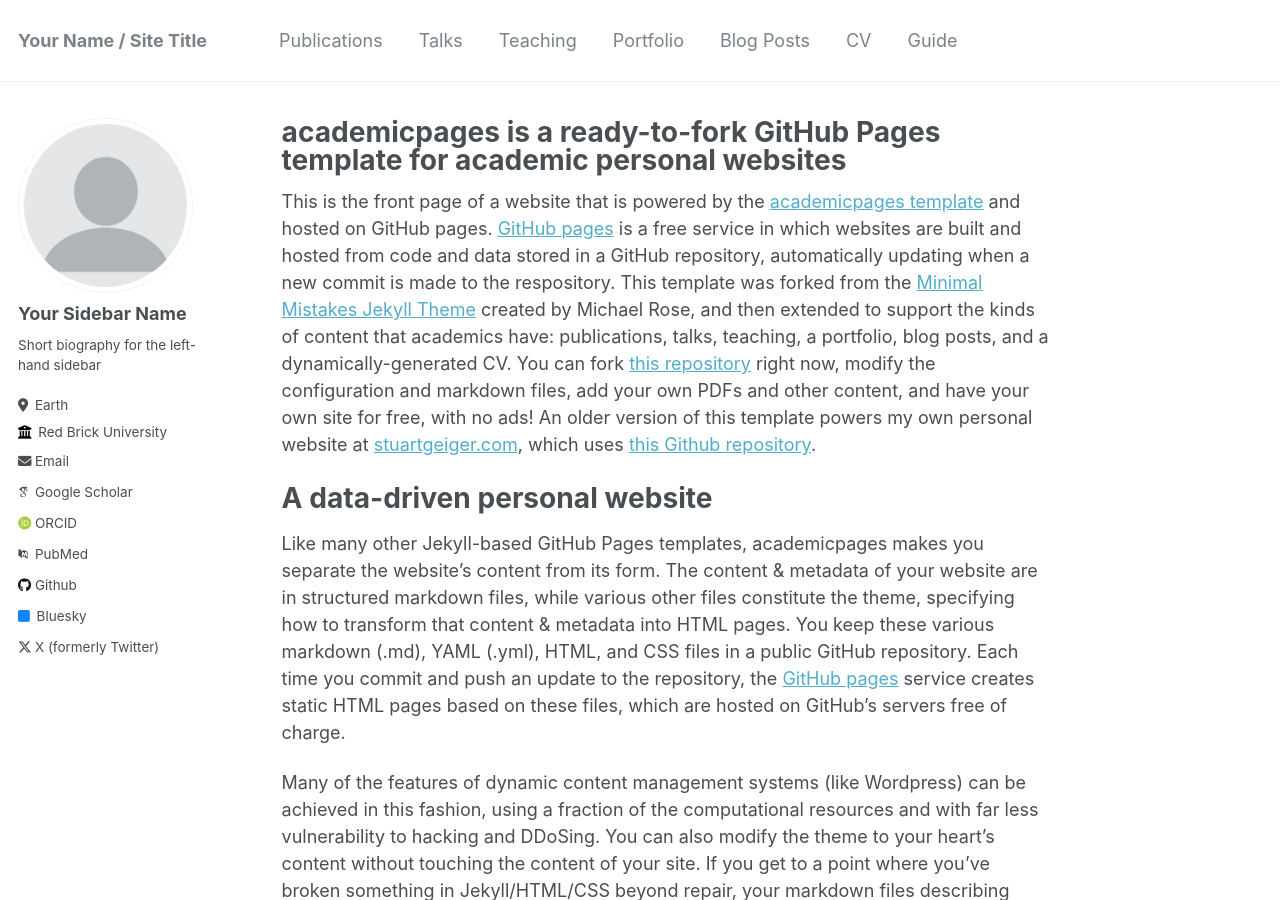
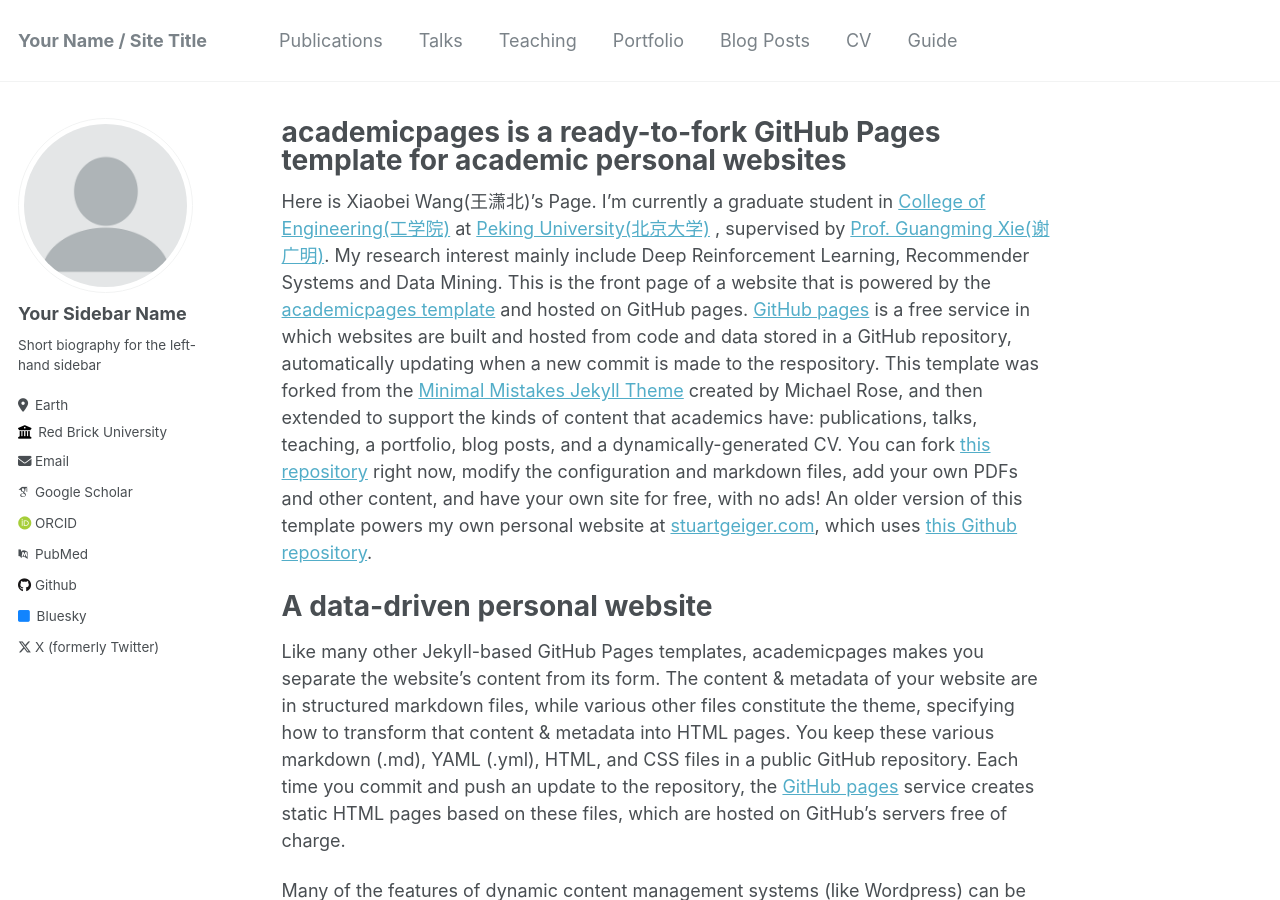
Before and after one commit to wangxiaobei822/wangxiaobei822.github.io, a Jekyll site: the page built from _pages/about.md, in a window 1280 px wide and 900 px high. Built offline with Jekyll 4.4.1, drawn with Linux system fonts in a browser that asks for light colours; some web fonts are replaced.

Commit message:
Update about.md

```diff
--- a/_pages/about.md
+++ b/_pages/about.md
@@ -7,6 +7,7 @@ redirect_from:
   - /about.html
 ---
 
+Here is Xiaobei Wang(王潇北)’s Page. I’m currently a graduate student in [College of Engineering(工学院)](https://www.coe.pku.edu.cn/) at [Peking University(北京大学)](https://www.pku.edu.cn/) , supervised by [Prof. Guangming Xie(谢广明)](https://www.coe.pku.edu.cn/teaching/all_time/7139.html). My research interest mainly include Deep Reinforcement Learning, Recommender Systems and Data Mining.
 This is the front page of a website that is powered by the [academicpages template](https://github.com/academicpages/academicpages.github.io) and hosted on GitHub pages. [GitHub pages](https://pages.github.com) is a free service in which websites are built and hosted from code and data stored in a GitHub repository, automatically updating when a new commit is made to the respository. This template was forked from the [Minimal Mistakes Jekyll Theme](https://mmistakes.github.io/minimal-mistakes/) created by Michael Rose, and then extended to support the kinds of content that academics have: publications, talks, teaching, a portfolio, blog posts, and a dynamically-generated CV. You can fork [this repository](https://github.com/academicpages/academicpages.github.io) right now, modify the configuration and markdown files, add your own PDFs and other content, and have your own site for free, with no ads! An older version of this template powers my own personal website at [stuartgeiger.com](http://stuartgeiger.com), which uses [this Github repository](https://github.com/staeiou/staeiou.github.io).
 
 A data-driven personal website
```
